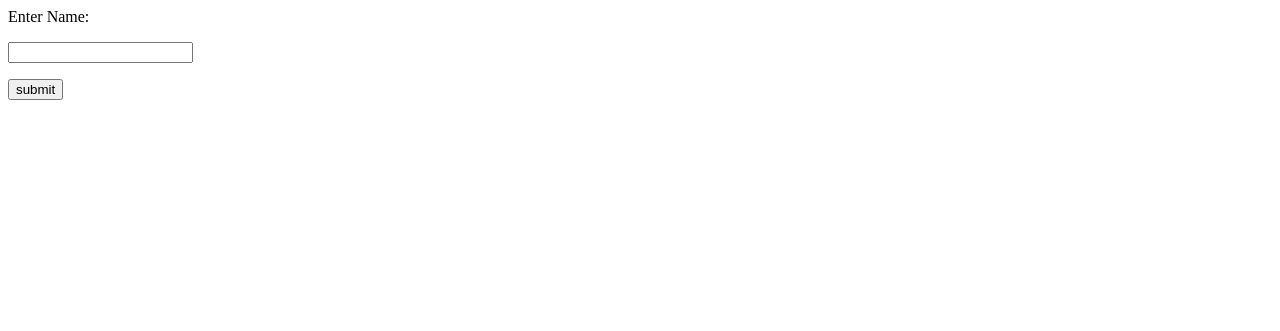
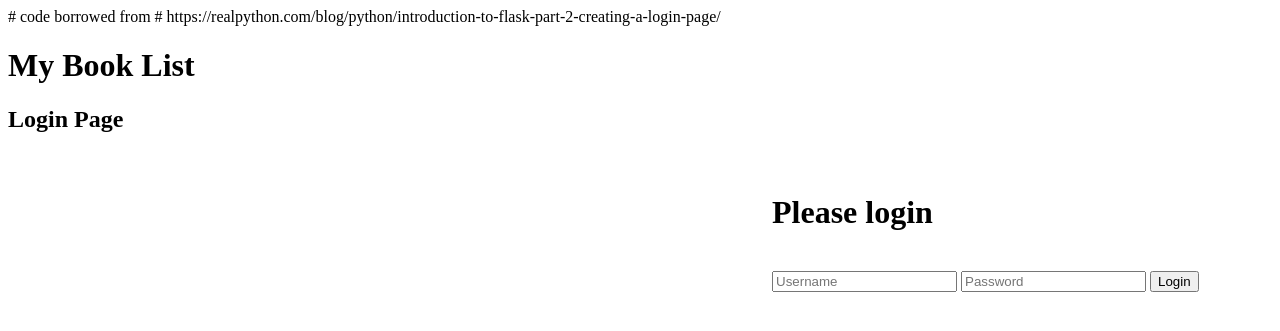
Before and after one commit to 40183396/set09103, a Flask app: template cw1/src/templates/login.html in a window 1280 px wide. Shown: the top 331 px of the page. Run offline with Flask 2, Linux system fonts and the light colour scheme; the template is opened without the code that fills it, so the values that code supplies are empty.

Commit message:
Added login page for request marks

```diff
--- a/cw1/src/templates/login.html
+++ b/cw1/src/templates/login.html
@@ -1,9 +1,30 @@
-<html>
-  <body>
-      <form action = "http://localhost:5000/login" method = "post">
-        <p>Enter Name:</p>
-        <p><input type = "text" name = "nm" /></p>
-        <p><input type = "submit" value = "submit" /></p>
-      </form>
-    </body>
-</html>
+# code borrowed from
+# https://realpython.com/blog/python/introduction-to-flask-part-2-creating-a-login-page/
+
+{% extends "layout.html" %}
+
+{% block title %}Login{% endblock %}
+
+<!-- Header -->
+{% block header %}
+
+  <h1>My Book List</h1>
+  <h2>Login Page</h2>
+
+{% endblock %}
+
+<!-- Content -->
+{% block content %}
+    <h1>Please login</h1>
+    <br>
+    <form action="" method="post">
+      <input type="text" placeholder="Username" name="username" value="{{
+      request.form.username }}">
+      <input type="password" placeholder="Password" name="password" value="{{
+      request.form.password }}">
+      <input class="btn btn-default" type="submit" value="Login">
+    </form>
+    {% if error %}
+      <p class="error"><strong>Error:</strong> {{ error }}
+    {% endif %}
+{% endblock %}
```
Also changed, not shown: cw1/src/myapp.py (+14 -1 lines), 1 other file.
